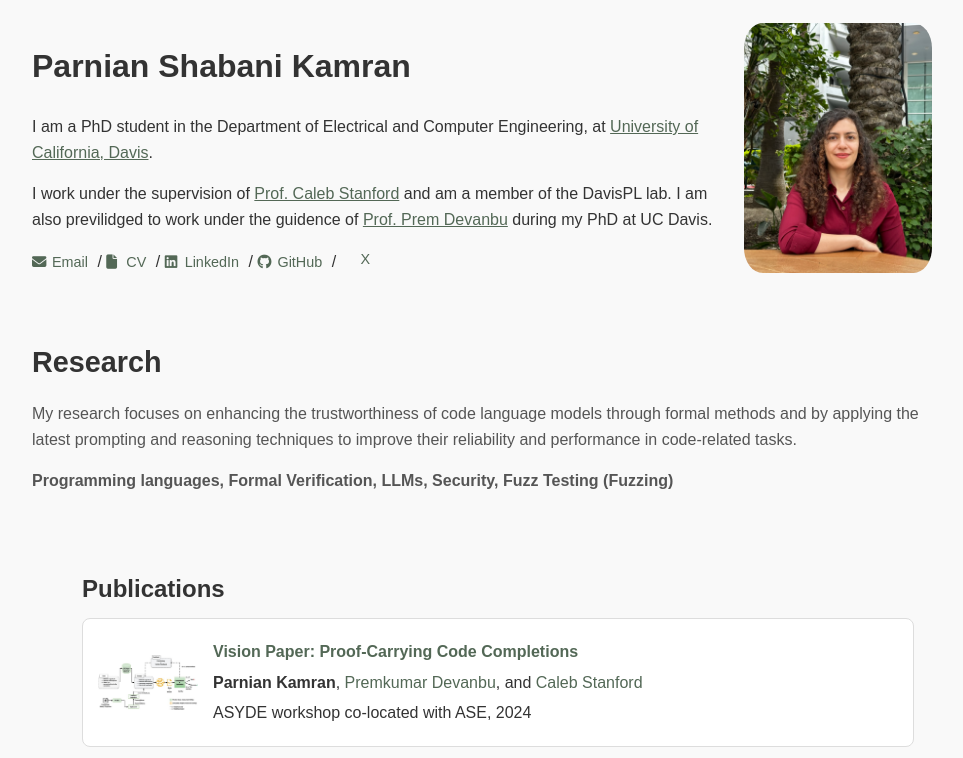
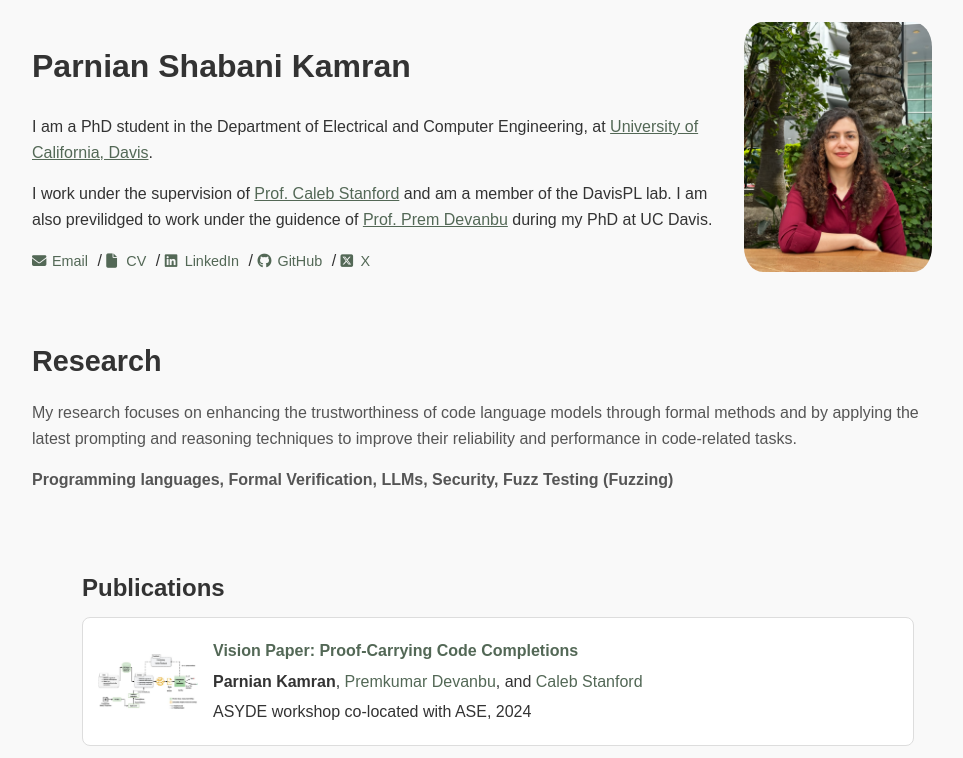
Before and after one commit to Parniaan/Parniaan.github.io, a plain HTML site: page index.html in a window 1280 px wide. Shown: the top 758 px of the page, without its empty margins (158-1121 px from the left). Drawn offline with Linux system fonts and the light colour scheme.

Commit message:
:lipstick: Fixed fontawesome version

```diff
--- a/index.html
+++ b/index.html
@@ -6,7 +6,7 @@
     <title>Parnian Shabani Kamran</title>
     <link rel="stylesheet" href="styles.css">
     <!-- <script src="script.js" defer></script> -->
-    <link rel="stylesheet" href="https://cdnjs.cloudflare.com/ajax/libs/font-awesome/6.4.2/css/all.min.css">
+    <link rel="stylesheet" href="https://cdnjs.cloudflare.com/ajax/libs/font-awesome/6.7.0/css/all.min.css">
 </head>
 <body>
 
@@ -38,7 +38,6 @@
                 <a href="https://www.linkedin.com/in/parnian-kamran/"><i class="fa-brands fa-linkedin"></i> LinkedIn</a> /
                 <a href="https://github.com/parniaan"><i class="fa-brands fa-github"></i> GitHub</a> /
                 <a href="https://x.com/parnian_kamran?s=21&t=XhFKWNd_ANjw2e2xDMUuJA"><i class="fa-brands fa-square-x-twitter"></i> X</a>
-
             </div>
         </div>
 
```
